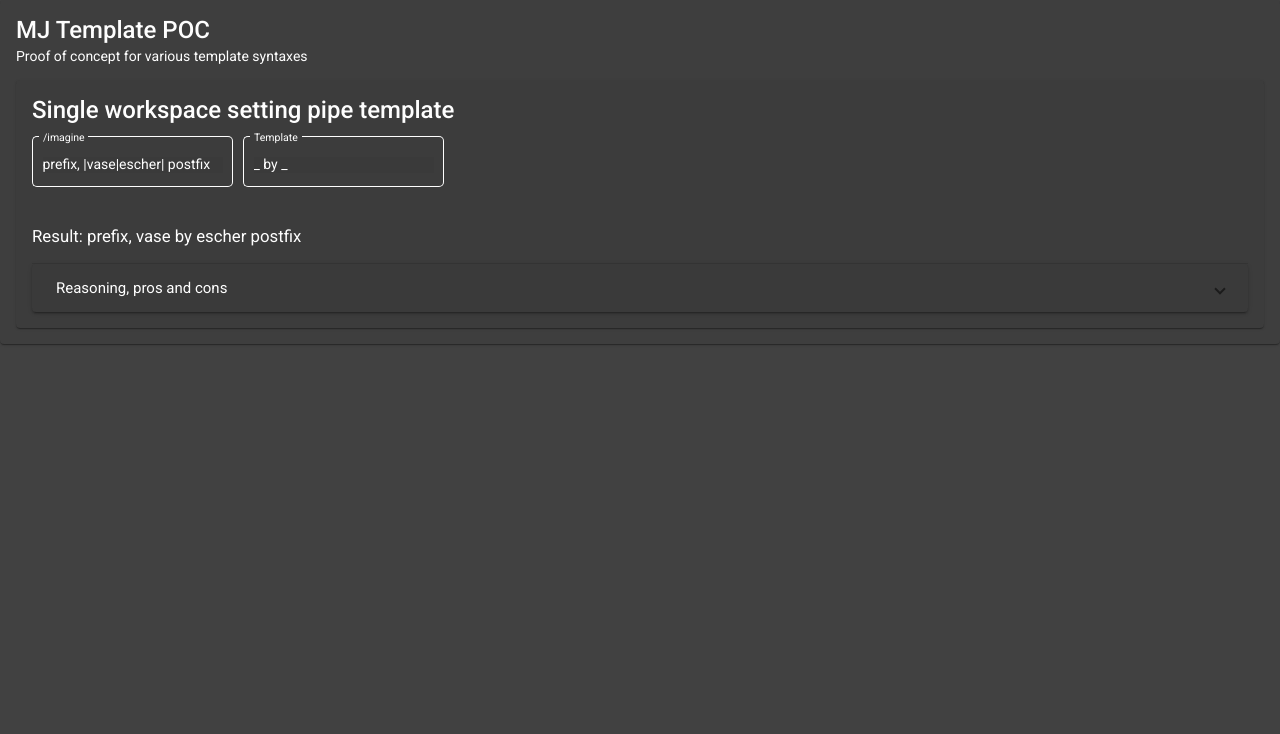
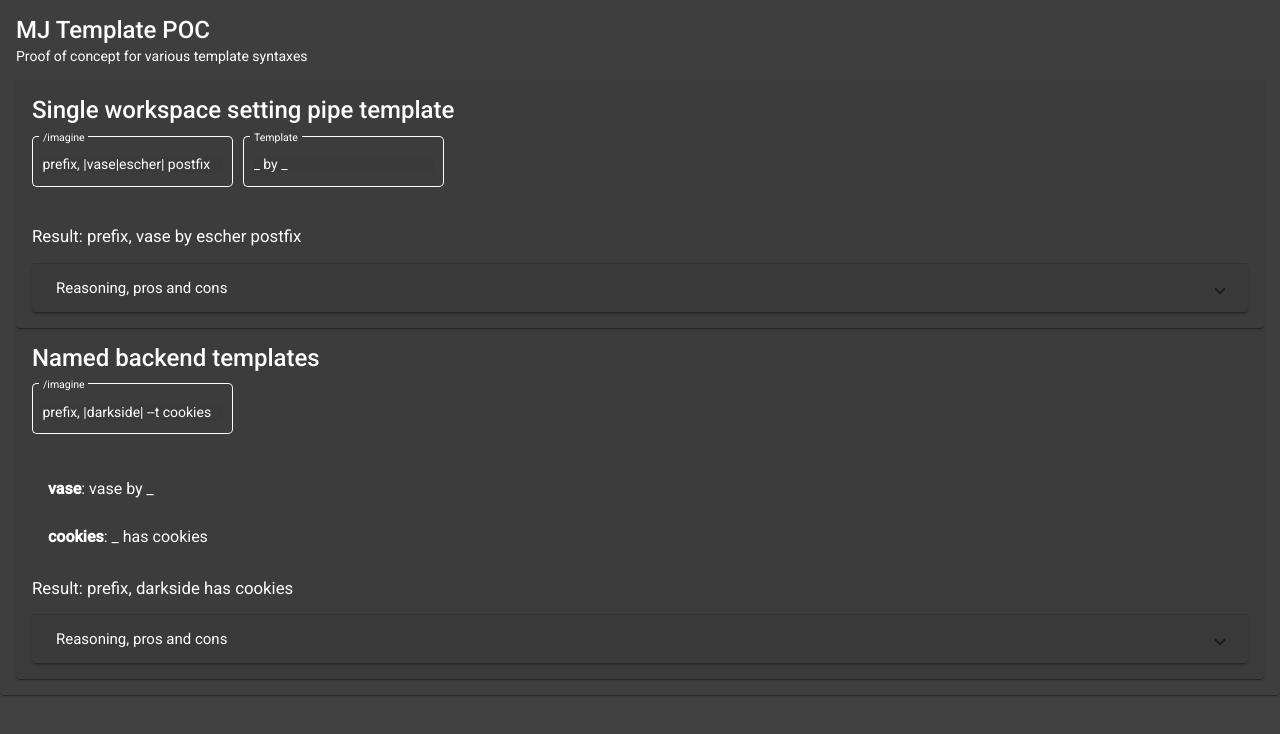
Before and after one commit to Jonathan-Ironman/MJ-Templates, an Angular app: page / in a window 1280 px wide. Shown: the top 734 px of the page. Built offline with nearby package versions, Linux system fonts and the light colour scheme; what @angular/material-moment-adapter would draw is missing.

Commit message:
BE named templates

```diff
--- a/src/app/app.component.html
+++ b/src/app/app.component.html
@@ -3,5 +3,6 @@
   <mat-card-subtitle>Proof of concept for various template syntaxes</mat-card-subtitle>
   <mat-card-content>
     <app-workspace-setting-pipe-template></app-workspace-setting-pipe-template>
+    <app-backend-named-templates></app-backend-named-templates>
   </mat-card-content>
 </mat-card>
--- a/src/app/app.module.ts
+++ b/src/app/app.module.ts
@@ -7,9 +7,10 @@ import { BrowserAnimationsModule } from '@angular/platform-browser/animations';
 import { AppMaterialModule } from './app-material.module';
 import { AppComponent } from './app.component';
 import { WorkspaceSettingPipeTemplateComponent } from './components/workspace-setting-pipe-template/workspace-setting-pipe-template.component';
+import { BackendNamedTemplatesComponent } from './components/backend-named-templates/backend-named-templates.component';
 
 @NgModule({
-  declarations: [AppComponent, WorkspaceSettingPipeTemplateComponent],
+  declarations: [AppComponent, WorkspaceSettingPipeTemplateComponent, BackendNamedTemplatesComponent],
   imports: [
     AppMaterialModule,
     BrowserAnimationsModule,
--- /dev/null
+++ b/src/app/components/backend-named-templates/backend-named-templates.component.html
@@ -0,0 +1,50 @@
+<mat-card>
+    <mat-card-title>{{ title }}</mat-card-title>
+    <mat-card-content>
+        <form>
+            <mat-form-field appearance="outline">
+                <mat-label>/imagine</mat-label>
+                <input autocomplete="off" matInput type="text" [formControl]="input" />
+            </mat-form-field>
+
+            <mat-list>
+                <mat-list-item *ngFor="let t of namedTemplates">
+                    <div mat-line><b>{{ t.name }}</b>: {{ t.template }}</div>
+                </mat-list-item>
+            </mat-list>
+
+        </form>
+        <p class="result">
+            Result: <span>{{ output$ | async }}</span>
+        </p>
+
+        <mat-divider></mat-divider>
+
+        <mat-accordion>
+            <mat-expansion-panel>
+                <mat-expansion-panel-header>
+                    <mat-panel-title>
+                        <span>Reasoning, pros and cons</span>
+                    </mat-panel-title>
+                </mat-expansion-panel-header>
+                <p>
+                    {{ reasoning }}
+                </p>
+                <mat-list>
+                    <div mat-subheader>Pros</div>
+                    <mat-list-item *ngFor="let pro of pros">
+                        <mat-icon mat-list-icon>add_circle_outline</mat-icon>
+                        <div mat-line>{{pro}}</div>
+                    </mat-list-item>
+                    <mat-divider></mat-divider>
+                    <div mat-subheader>Cons</div>
+                    <mat-list-item *ngFor="let con of cons">
+                        <mat-icon mat-list-icon>remove_circle_outline</mat-icon>
+                        <div mat-line>{{con}}</div>
+                    </mat-list-item>
+                </mat-list>
+            </mat-expansion-panel>
+        </mat-accordion>
+
+    </mat-card-content>
+</mat-card>
--- /dev/null
+++ b/src/app/components/backend-named-templates/backend-named-templates.component.ts
@@ -0,0 +1,91 @@
+import { Component, OnInit } from '@angular/core';
+import { FormControl } from '@angular/forms';
+import { combineLatest, debounceTime, map, Observable, startWith } from 'rxjs';
+
+@Component({
+  selector: 'app-backend-named-templates',
+  templateUrl: './backend-named-templates.component.html',
+  styleUrls: ['./backend-named-templates.component.scss'],
+})
+export class BackendNamedTemplatesComponent implements OnInit {
+  title = 'Named backend templates';
+  defaultInput = 'prefix, |darkside| --t cookies';
+
+  namedTemplates = [
+    {
+      name: 'vase',
+      template: 'vase by _',
+    },
+    {
+      name: 'cookies',
+      template: '_ has cookies',
+    },
+  ];
+
+  templateNameRegex = /--t\s+([a-z]+)/;
+  templateVarsRegex = /\|(.*)\|/;
+  templateVarsSplitChar = '|';
+  templateVarPlaceholder = '_';
+
+  reasoning = `Backend templates. Work without fancy custom text inputs`;
+  pros = ['Works on Discord', 'Allows for multiple templates'];
+  cons = [
+    'Needs BE command for storing templates',
+    'Easy user errors, no FE validation',
+  ];
+
+  input = new FormControl(this.defaultInput, {
+    nonNullable: true,
+  });
+  // template = new FormControl(this.defaultTemplate, { nonNullable: true });
+  output$!: Observable<string>;
+
+  ngOnInit() {
+    this.output$ = combineLatest([
+      this.input.valueChanges.pipe(startWith(this.input.value)),
+    ]).pipe(
+      debounceTime(2000),
+      map(([input]) => {
+        // Check for template variables.
+        const inputVars = input.match(this.templateVarsRegex);
+        if (!inputVars) {
+          return input;
+        }
+
+        // Check for template name.
+        const templateName = input.match(this.templateNameRegex)?.[1];
+        if (!templateName) {
+          return input;
+        }
+
+        // Check for template.
+        const template = this.namedTemplates.find(
+          (t) => t.name === templateName
+        )?.template;
+        if (!template) {
+          alert(`Template ${templateName} not found.`);
+          return input;
+        }
+
+        // Extract the template values.
+        const templateValues = inputVars[1].split(this.templateVarsSplitChar);
+        if (templateValues.length === 0) {
+          return input;
+        }
+
+        // Replace template placeholders with input var values.
+        const filledTemplate = templateValues.reduce(
+          (acc, value, index) =>
+            acc.replace(this.templateVarPlaceholder, value),
+          template
+        );
+
+        // Remove --t and template name from input.
+        input = input.replace(this.templateNameRegex, '');
+
+        // Replace the template variables with the filled template.
+        return input.replace(inputVars[0], filledTemplate);
+      })
+    );
+  }
+}
--- a/src/styles.scss
+++ b/src/styles.scss
@@ -31,3 +31,7 @@ mat-form-field {
 .result {
   font-size: 1.2em;
 }
+
+[hidden] {
+  display: none !important;
+}
```
Also changed, not shown: src/app/components/backend-named-templates/backend-named-templates.component.scss (added), 1 other file (tests, documents, lock files or other folders).
